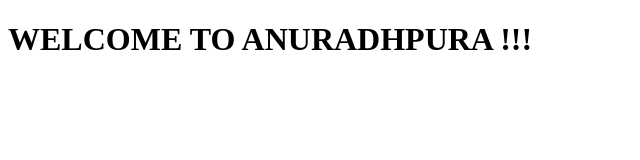
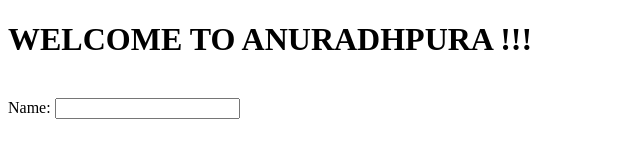
Before and after one commit to banuka1319/codefest-Anuradhapura, a plain HTML site: page Project/index.html in a window 1280 px wide. Shown: the whole page, without its empty margins (0-640 px from the left). Drawn offline with Linux system fonts and the light colour scheme.

Commit message:
Add label and a text box

```diff
--- a/Project/index.html
+++ b/Project/index.html
@@ -5,5 +5,7 @@
 </head>
 <body>
 	<H1>WELCOME TO ANURADHPURA !!!</H1>
+	<br>
+	<label>Name: </label><input type="text" name="name"/>
 </body>
 </html>
```
